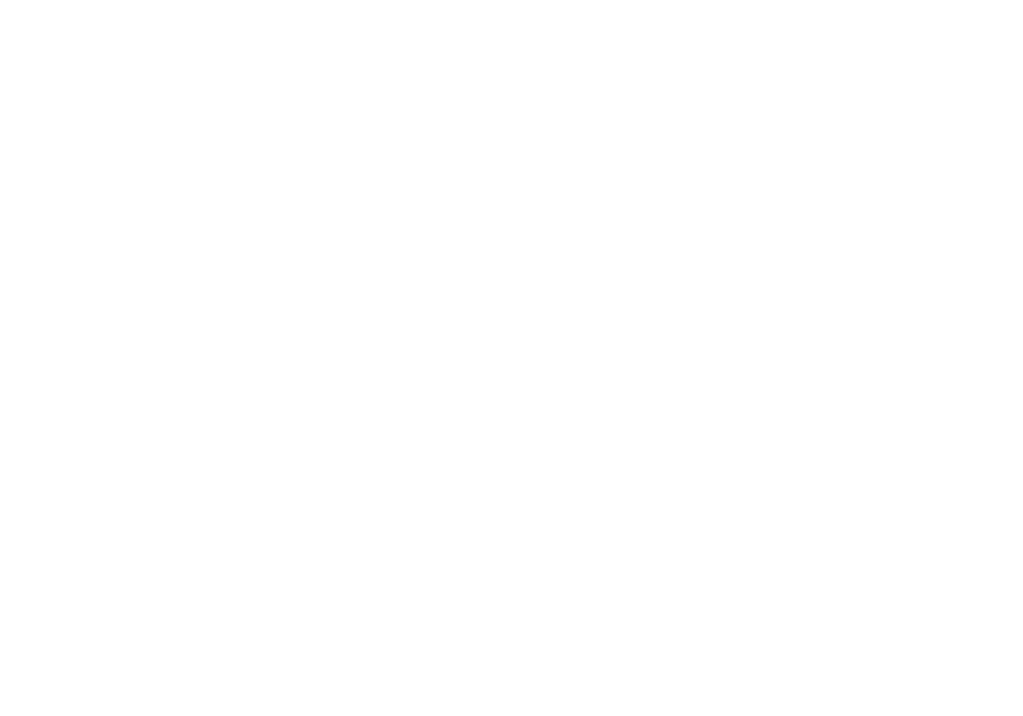
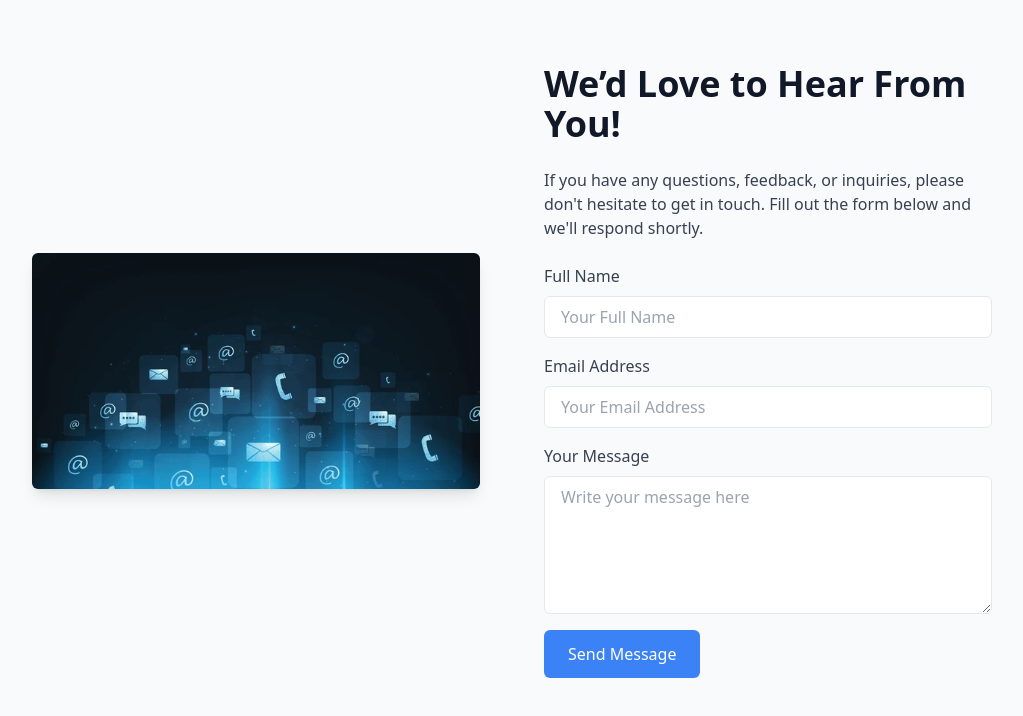
Before and after one commit to Zikam1/CCTS, a Nuxt app: page /contact in a window 1280 px wide. Before the commit this address had no page. Shown: the top 716 px of the page, without its empty margins (128-1151 px from the left). Built offline with nearby package versions, Linux system fonts and the light colour scheme.

Commit message:
feat:added contact

```diff
--- a/pages/about.vue
+++ b/pages/about.vue
@@ -20,18 +20,6 @@
   </div>
 </section>
 
-
-
-
-
-      <!-- About Section -->
-      <section class="py-16 bg-gray-50">
-        <div class="container mx-auto px-6 lg:px-12 flex flex-col lg:flex-row items-center">
-          <div class="lg:w-1/2">
-            <!-- <img src="/path/to/illustration.jpg" alt="About Us" class="w-full rounded-lg shadow-md"> -->
-          </div>
-        </div>
-      </section>
 
       <!-- Core Values Section -->
       <section class="py-16 bg-gray-100">
--- /dev/null
+++ b/pages/contact.vue
@@ -0,0 +1,41 @@
+<template>
+    <section class="bg-gray-50 py-16 px-4 md:px-16 lg:px-0">
+      <div class="container max-w-screen-lg mx-auto flex flex-col md:flex-row items-center justify-between space-y-8 md:space-y-0">
+        <!-- Left Image Section -->
+        <div class="md:w-1/2 flex justify-center items-center">
+          <img src="../assets/co.webp" alt="Person interacting with a contact form" class="w-full max-w-md object-cover rounded-md shadow-lg">
+        </div>
+
+        <!-- Right Form Section -->
+        <div class="md:w-1/2 space-y-6 px-4 md:px-8 text-center md:text-left">
+          <h2 class="text-3xl md:text-4xl text-gray-900 font-bold mb-6">We’d Love to Hear From You!</h2>
+          <p class="text-gray-700 mb-6">
+            If you have any questions, feedback, or inquiries, please don't hesitate to get in touch. Fill out the form below and we'll respond shortly.
+          </p>
+
+          <form action="#" method="POST" class="space-y-4">
+            <div class="flex flex-col space-y-2">
+              <label for="name" class="text-gray-700">Full Name</label>
+              <input type="text" id="name" name="name" required class="px-4 py-2 border rounded-md w-full bg-white focus:outline-none focus:ring-2 focus:ring-blue-500 focus:ring-offset-2" placeholder="Your Full Name">
+            </div>
+
+            <div class="flex flex-col space-y-2">
+              <label for="email" class="text-gray-700">Email Address</label>
+              <input type="email" id="email" name="email" required class="px-4 py-2 border rounded-md w-full bg-white focus:outline-none focus:ring-2 focus:ring-blue-500 focus:ring-offset-2" placeholder="Your Email Address">
+            </div>
+
+            <div class="flex flex-col space-y-2">
+              <label for="message" class="text-gray-700">Your Message</label>
+              <textarea id="message" name="message" rows="5" required class="px-4 py-2 border rounded-md w-full bg-white focus:outline-none focus:ring-2 focus:ring-blue-500 focus:ring-offset-2" placeholder="Write your message here"></textarea>
+            </div>
+
+            <div class="flex justify-center md:justify-start mt-4">
+              <button type="submit" class="bg-blue-500 text-white px-6 py-3 rounded-md hover:bg-blue-600 focus:outline-none focus:ring-4 focus:ring-blue-400">
+                Send Message
+              </button>
+            </div>
+          </form>
+        </div>
+      </div>
+    </section>
+  </template>
```
Also changed, not shown: assets/co.webp (added).
